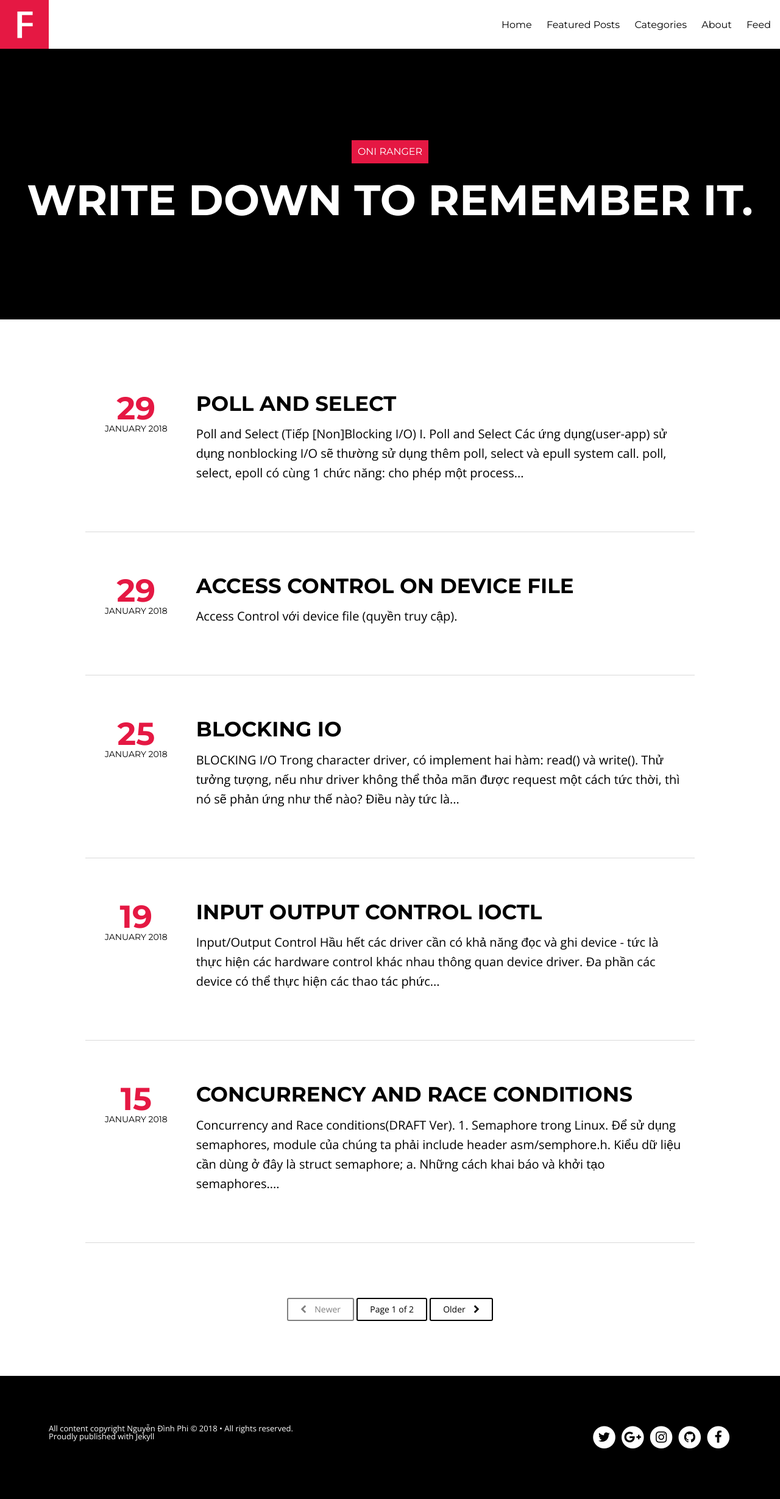
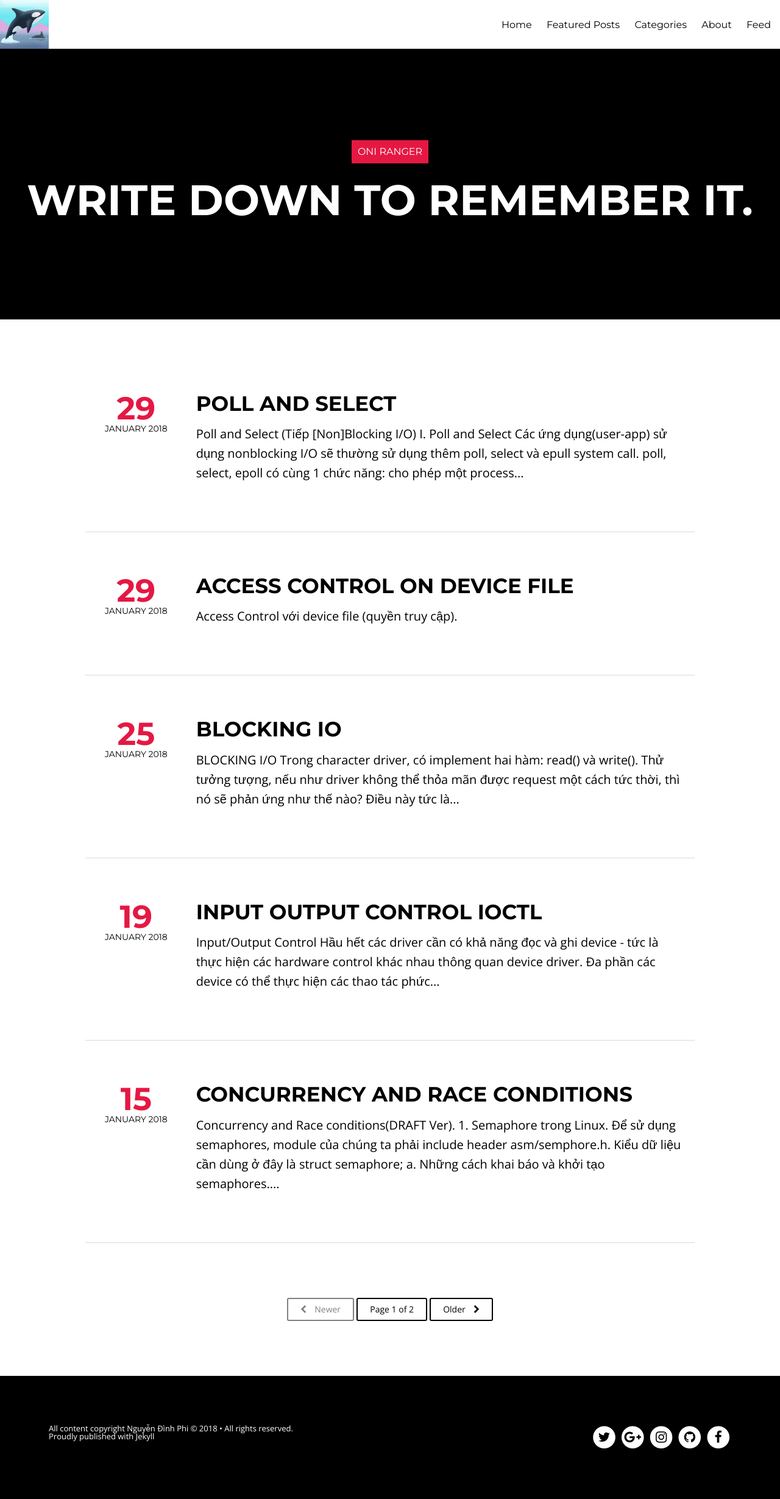
Before and after one commit to ita93/ita93.github.io, a Jekyll site: the page built from index.html, in a window 1280 px wide. Shown: the whole page at 61% size. Built offline with Jekyll 4.4.1, drawn with Linux system fonts in a browser that asks for light colours; nearby versions of some CDN libraries; the list of posts is cut into pages by our own code.

Commit message:
Update logo and github

```diff
--- a/_config.yml
+++ b/_config.yml
@@ -1,6 +1,6 @@
 title:            Oni Ranger
 description:      "Write down to remember it."
-logo:             logo.png
+logo:             avatar.jpeg
 disqus_shortname: phind
 share:            true
 dropcap:			true
@@ -19,7 +19,7 @@ owner:
   # Social networking links used in footer. Update and remove as you like.
   twitter:        rio094
   facebook:       rio094
-  github:         phunghv
+  github:         ita93
   instagram:      rio094
   # For Google Authorship https://plus.google.com/authorship
   google_plus:    https://plus.google.com/u/0/116480055697573755540
```
